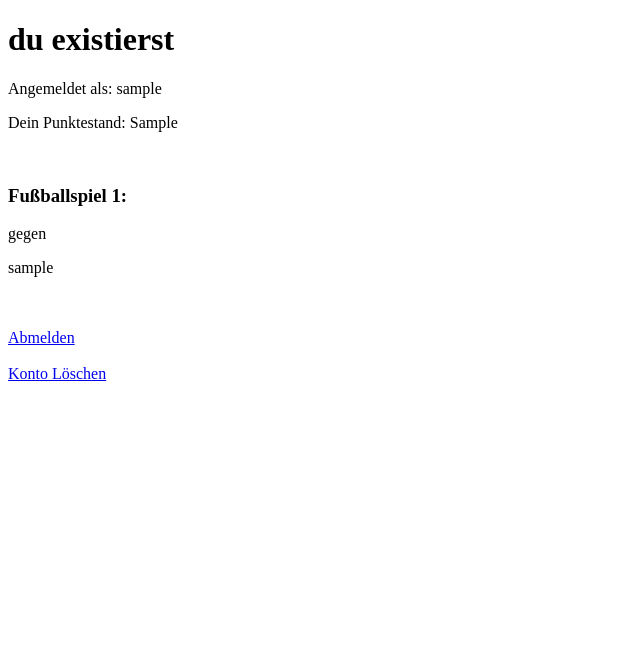
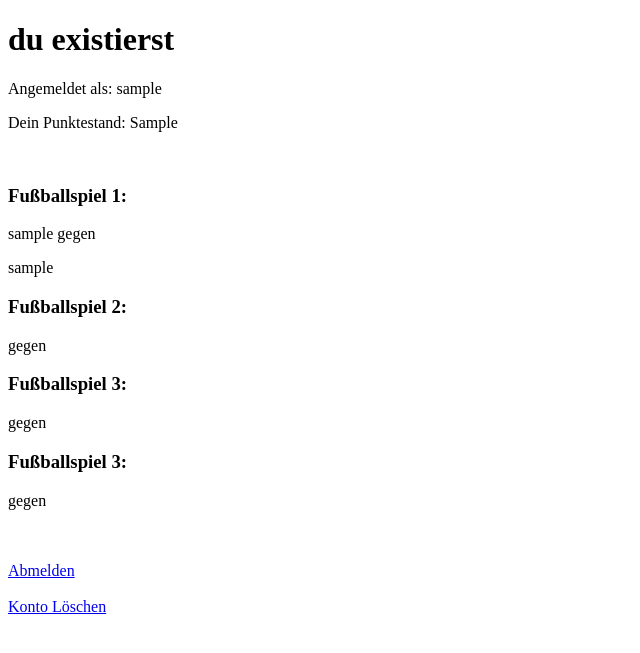
Before and after one commit to armin-gross/tippSpiel, a PHP site: page /tippspiel.php in a window 1280 px wide. Shown: the top 653 px of the page, without its empty margins (0-640 px from the left). Run offline with PHP 8.4, Linux system fonts and the light colour scheme; the visitor is signed in with stand-in values (Sample User, id 1); tables that the repository leaves empty or names only in its code hold one stand-in row (values such as "Sample post").

Commit message:
klasse fussballspiel, mit methode welche manschaften bei welchem spiel

```diff
--- /dev/null
+++ b/fussballspiel.php
@@ -0,0 +1,26 @@
+<?php
+class fussballspiel {
+  public $spiel;
+  public $db;
+function __construct($welschesSpiel, $datenbank){
+  $this->spiel = $welschesSpiel;
+  $this->db = $datenbank;
+}
+
+function getManschaft($mannschaft){
+  if($mannschaft == "a"){
+    $stmt = $this->db->prepare("SELECT mannschaft.nickname from fußballspiel, mannschaft where mannschaft.m_id = (SELECT fußballspiel.m_id_a FROM `fußballspiel` WHERE f_id = $this->spiel)");
+    $stmt->execute();
+    $spiel1_mannschaft = $stmt->fetch();
+}
+
+  if($mannschaft == "b"){
+    $stmt = $this->db->prepare("SELECT mannschaft.nickname from fußballspiel, mannschaft where mannschaft.m_id = (SELECT fußballspiel.m_id_b FROM `fußballspiel` WHERE f_id = $this->spiel)");
+    $stmt->execute();
+    $spiel1_mannschaft = $stmt->fetch();
+}
+
+return $spiel1_mannschaft["nickname"];
+}
+}
+ ?>
--- a/tippspiel.php
+++ b/tippspiel.php
@@ -1,5 +1,6 @@
 <?php
 require_once('datenbank.php');
+require_once('fussballspiel.php');
 session_start();
 if(!isset($_SESSION["nickname"])){
   header("Location: login.php");
@@ -10,17 +11,12 @@ $stmt = $db->prepare("SELECT punktestand FROM `benutzer` WHERE benutzer.nickname
 $stmt->execute();
 $punktestand = $stmt->fetch();
 
+$spiel1 = new fussballspiel(1, $db);
+$spiel2 = new fussballspiel(2, $db);
+$spiel3 = new fussballspiel(3, $db);
+$spiel4 = new fussballspiel(4, $db);
 
-$stmt = $db->prepare("SELECT mannschaft.nickname from fußballspiel, mannschaft where mannschaft.m_id = (SELECT fußballspiel.m_id_a FROM `fußballspiel` WHERE f_id = 2)");
-$stmt->execute();
-$spiel1_mannschaft1 = $stmt->fetch();
 
-$stmt = $db->prepare("SELECT mannschaft.nickname from fußballspiel, mannschaft where mannschaft.m_id = (SELECT fußballspiel.m_id_b FROM `fußballspiel` WHERE f_id = 1)");
-$stmt->execute();
-$spiel1_mannschaft2 = $stmt->fetch();
-
-//mannschaft a : SELECT mannschaft.nickname from fußballspiel, mannschaft where mannschaft.m_id = (SELECT fußballspiel.m_id_a FROM `fußballspiel` WHERE f_id = 1)
-//mannschaft b : SELECT mannschaft.nickname from fußballspiel, mannschaft where mannschaft.m_id = (SELECT fußballspiel.m_id_b FROM `fußballspiel` WHERE f_id = 1)
 ?>
 <!DOCTYPE html>
 <html lang="de" dir="ltr">
@@ -34,11 +30,39 @@ $spiel1_mannschaft2 = $stmt->fetch();
     <p id="punktestand">213</p><br>
     <script>document.getElementById("nutzername").innerHTML = "Angemeldet als: <?php echo $benutzer ?>";</script>
     <script>document.getElementById("punktestand").innerHTML = "Dein Punktestand: <?php echo $punktestand["punktestand"]; ?>";</script>
+
+
+    <!-- Fußball spiele: -->
+    <!-- Spiel1 -->
     <h3>Fußballspiel 1:</h3>
     <p id="mannschaft1"></p>
+    <p id="mannschaft8"></p>
+    <script>document.getElementById("mannschaft1").innerHTML = "<?php echo $spiel1->getManschaft('a'); ?> gegen ";</script>
+    <script>document.getElementById("mannschaft8").innerHTML = "<?php  echo $spiel1->getManschaft('b'); ?>";</script>
+
+    <!-- Spiel2 -->
+    <h3>Fußballspiel 2:</h3>
     <p id="mannschaft2"></p>
-    <script>document.getElementById("mannschaft1").innerHTML = "<?php echo $spiel1_mannschaft1["nickname"]; ?> gegen ";</script>
-    <script>document.getElementById("mannschaft2").innerHTML = "<?php echo $spiel1_mannschaft2["nickname"]; ?>";</script>
+    <p id="mannschaft7"></p>
+    <script>document.getElementById("mannschaft2").innerHTML = "<?php echo $spiel2->getManschaft('a'); ?> gegen ";</script>
+    <script>document.getElementById("mannschaft7").innerHTML = "<?php  echo $spiel2->getManschaft('b'); ?>";</script>
+
+    <!-- Spiel3 -->
+    <h3>Fußballspiel 3:</h3>
+    <p id="mannschaft3"></p>
+    <p id="mannschaft6"></p>
+    <script>document.getElementById("mannschaft3").innerHTML = "<?php echo $spiel3->getManschaft('a'); ?> gegen ";</script>
+    <script>document.getElementById("mannschaft6").innerHTML = "<?php  echo $spiel3->getManschaft('b'); ?>";</script>
+
+    <!-- Spiel4 -->
+    <h3>Fußballspiel 3:</h3>
+    <p id="mannschaft4"></p>
+    <p id="mannschaft5"></p>
+    <script>document.getElementById("mannschaft4").innerHTML = "<?php echo $spiel4->getManschaft('a'); ?> gegen ";</script>
+    <script>document.getElementById("mannschaft5").innerHTML = "<?php  echo $spiel4->getManschaft('b'); ?>";</script>
+
+
+
     <br><br><a href="logout.php">Abmelden</a><br><br>
     <a href="kontoLoeschen.php">Konto Löschen</a>
   </body>
```
